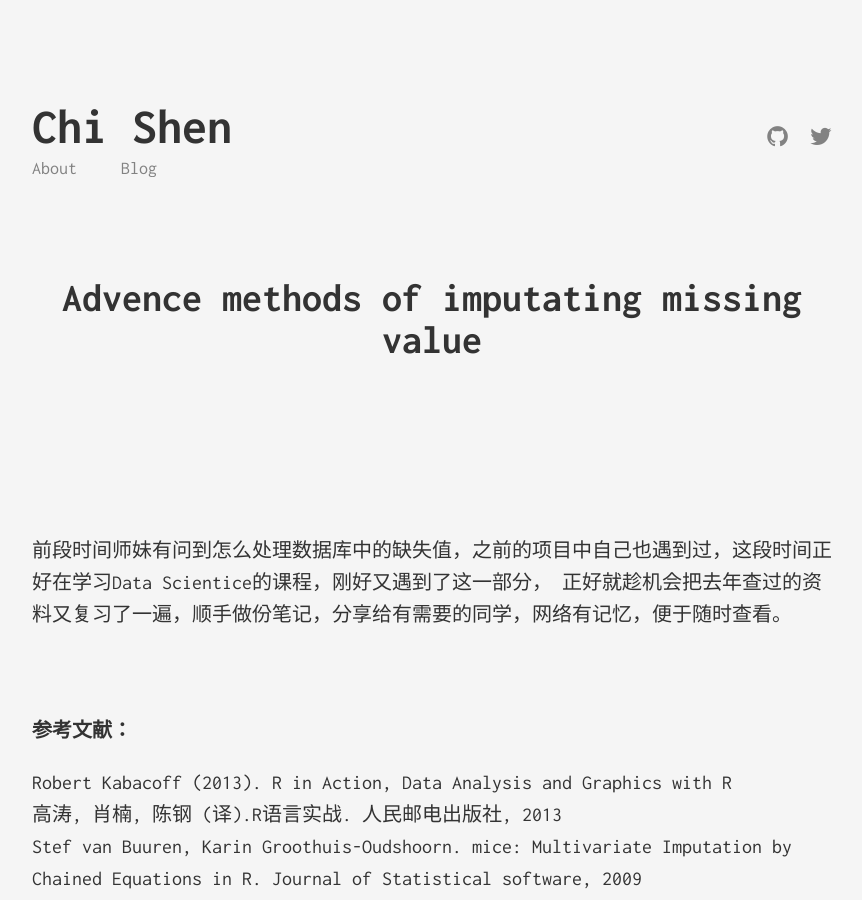
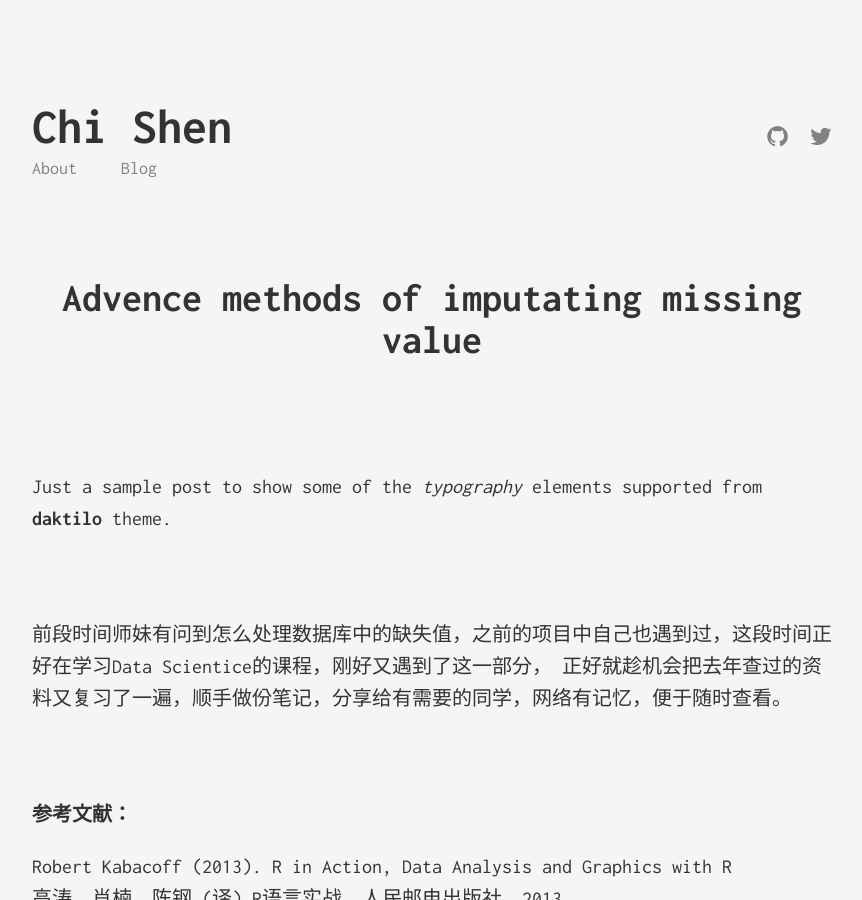
Before and after one commit to shumchi/shumchi.github.io, a Jekyll site: the page built from _posts/2019-02-11-Imputation-missing-value.markdown, in a window 1280 px wide and 900 px high. Shown: the whole window, without its empty margins (208-1070 px from the left). Built offline with Jekyll 4.4.1, drawn with Linux system fonts in a browser that asks for light colours.

Commit message:
Update 2019-02-11-Imputation-missing-value.markdown

```diff
--- a/_posts/2019-02-11-Imputation-missing-value.markdown
+++ b/_posts/2019-02-11-Imputation-missing-value.markdown
@@ -1,14 +1,13 @@
 ---
 layout: post
 title:  "Advence methods of imputating missing value"
+subtitle: " "
+date:   2019-04-11 12:00:00
+categories: [tools]
+---
 
-subtitle: " "
-
-date:   2019-04-11 12:00:00
-
-categories: [tools]
-
----
+Just a sample post to show some of the *typography* elements supported from
+**daktilo** theme.
 
 
 <br> <br>
```
